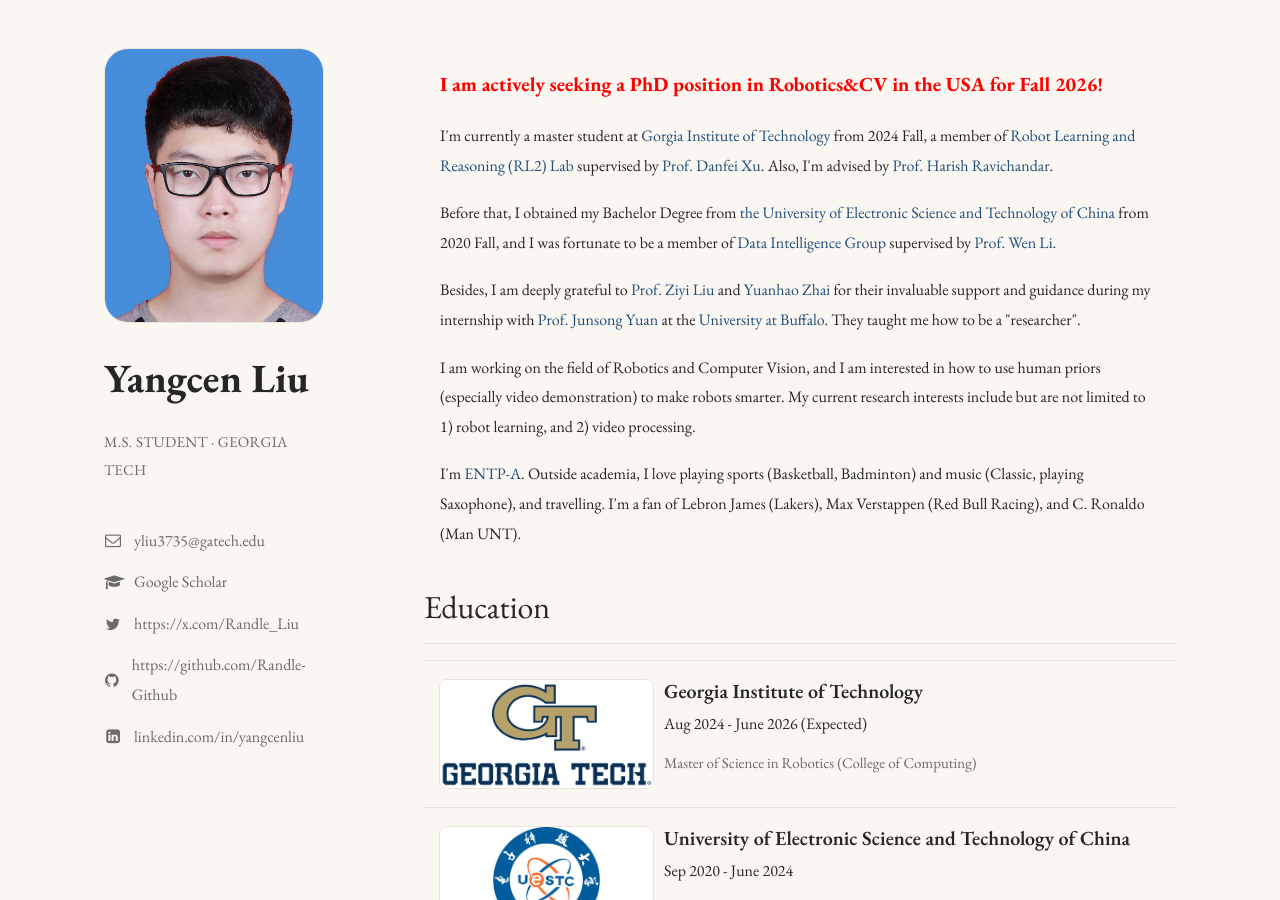
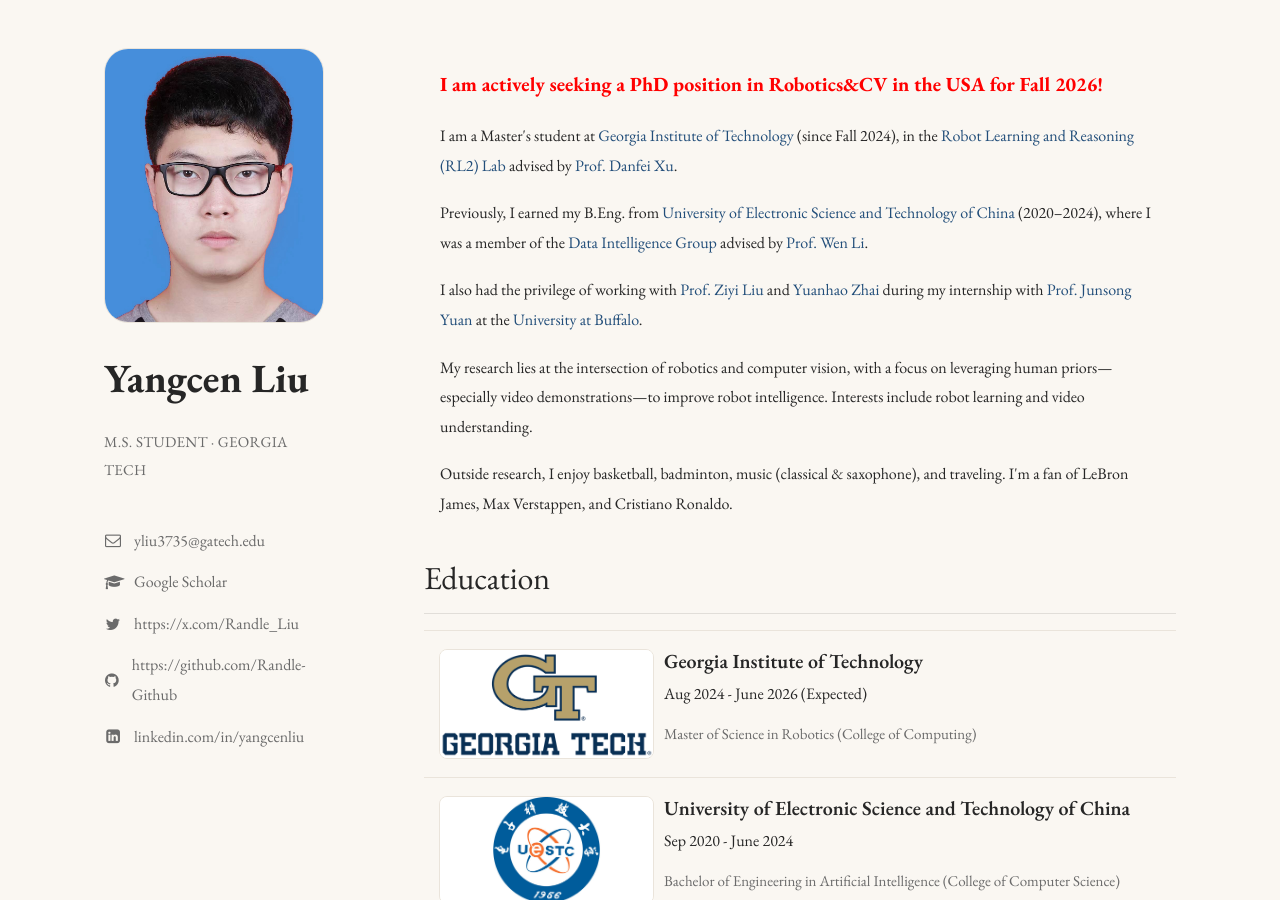
Before and after one commit to YangcenLiu/homepage.github.io, a Jekyll site: the page index.html, which Jekyll copies as it is, in a window 1280 px wide and 900 px high. Built offline with Jekyll 4.4.1, drawn with Linux system fonts in a browser that asks for light colours; nearby versions of some CDN libraries.

```diff
--- a/index.html
+++ b/index.html
@@ -203,31 +203,34 @@
             <p style="color:red; font-size: 20px; font-weight: bold;">
               I am actively seeking a PhD position in Robotics&amp;CV in the USA for Fall 2026!
             </p>
-            I'm currently a master student at <a href="https://www.gatech.edu/">Gorgia Institute of Technology</a>
-            from 2024 Fall, a member of <a href="https://rl2.cc.gatech.edu/">Robot Learning and Reasoning (RL2) Lab</a> supervised by
-            <a href="https://faculty.cc.gatech.edu/~danfei/">Prof. Danfei Xu</a>. Also, I'm advised by
-            <a href="https://harishravichandar.com/">Prof. Harish Ravichandar</a>.
+            <p>
+            I am a Master's student at <a href="https://www.gatech.edu/">Georgia Institute of Technology</a> (since Fall 2024),
+            in the <a href="https://rl2.cc.gatech.edu/">Robot Learning and Reasoning (RL2) Lab</a> advised by
+            <a href="https://faculty.cc.gatech.edu/~danfei/">Prof. Danfei Xu</a>.
             </p>
             <p>
-            Before that, I obtained my Bachelor Degree from <a href="https://en.uestc.edu.cn/">the University of Electronic Science and Technology of China</a>
-            from 2020 Fall, and I was fortunate to be a member of <a href="https://diggers.ai/">Data Intelligence Group</a> supervised by
+            Previously, I earned my B.Eng. from <a href="https://en.uestc.edu.cn/">University of Electronic Science and Technology of China</a> (2020–2024),
+            where I was a member of the <a href="https://diggers.ai/">Data Intelligence Group</a> advised by
             <a href="https://wenli-vision.github.io/">Prof. Wen Li</a>.
             </p>
             <p>
-            Besides, I am deeply grateful to <a href="https://scholar.google.com/citations?user=m2k89xgAAAAJ">Prof. Ziyi Liu</a> and
-            <a href="https://www.yhzhai.com/">Yuanhao Zhai</a> for their invaluable support and guidance during my internship with
-            <a href="https://cse.buffalo.edu/~jsyuan/index.html">Prof. Junsong Yuan</a> at the <a href="https://www.buffalo.edu/">University at Buffalo</a>.
-            They taught me how to be a "researcher".
+            I also had the privilege of working with <a href="https://scholar.google.com/citations?user=m2k89xgAAAAJ">Prof. Ziyi Liu</a> and
+            <a href="https://www.yhzhai.com/">Yuanhao Zhai</a> during my internship with
+            <a href="https://cse.buffalo.edu/~jsyuan/index.html">Prof. Junsong Yuan</a> at the
+            <a href="https://www.buffalo.edu/">University at Buffalo</a>.
             </p>
             <p>
-            I am working on the field of Robotics and Computer Vision, and I am interested in how to use human priors (especially video demonstration) to make robots smarter.
-            My current research interests include but are not limited to 1) robot learning, and 2) video processing.
+            My research lies at the intersection of robotics and computer vision,
+            with a focus on leveraging human priors—especially video demonstrations—to improve robot intelligence.
+            Interests include robot learning and video understanding.
             </p>
             <p>
-            I'm <a href="https://www.16personalities.com/entp-personality">ENTP-A</a>. Outside academia, I love playing sports (Basketball, Badminton) and music (Classic, playing Saxophone), and travelling.
-            I'm a fan of Lebron James (Lakers), Max Verstappen (Red Bull Racing), and C. Ronaldo (Man UNT).
+            Outside research, I enjoy basketball, badminton, music (classical & saxophone), and traveling.
+            I'm a fan of LeBron James, Max Verstappen, and Cristiano Ronaldo.
             </p>
             </div>
+
+
 
         <div id="main-pub-container">
             <h2>Education</h2>
```
Lines whose indentation alone changed are shown as unchanged.
